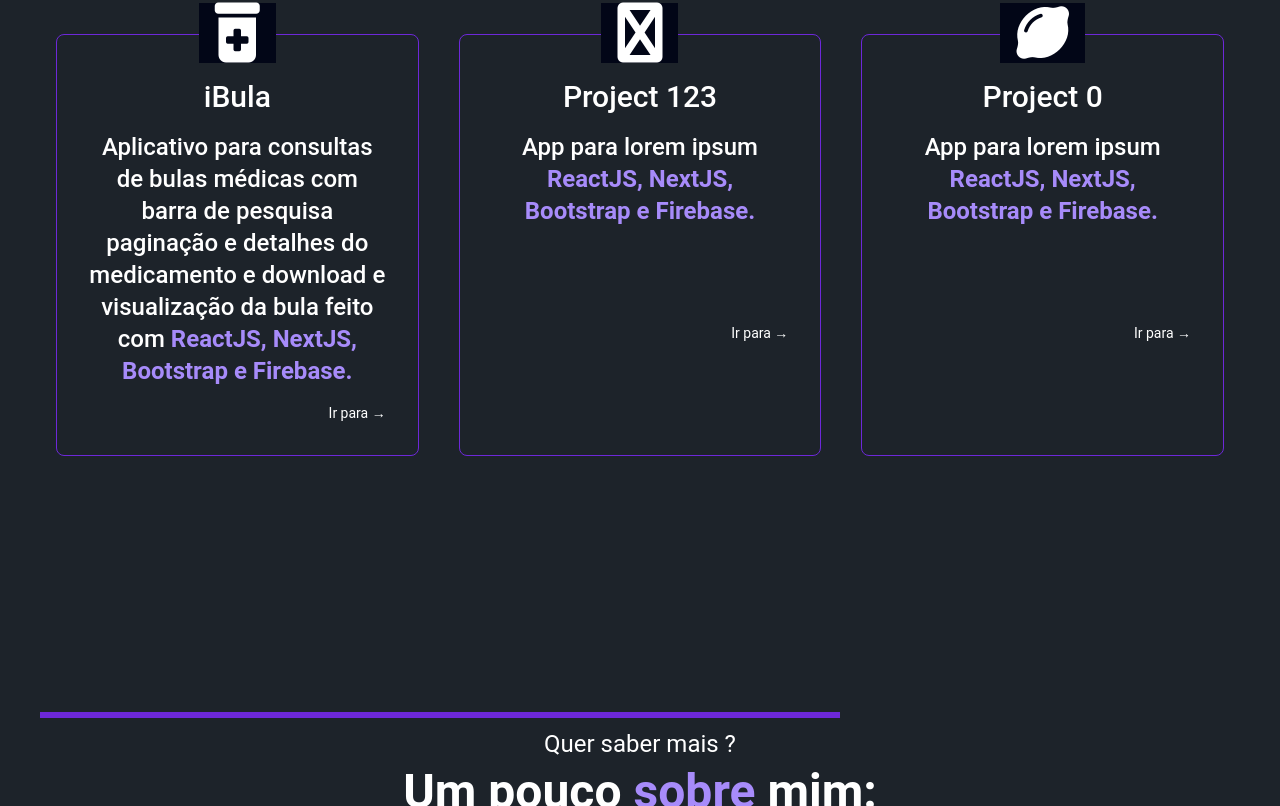
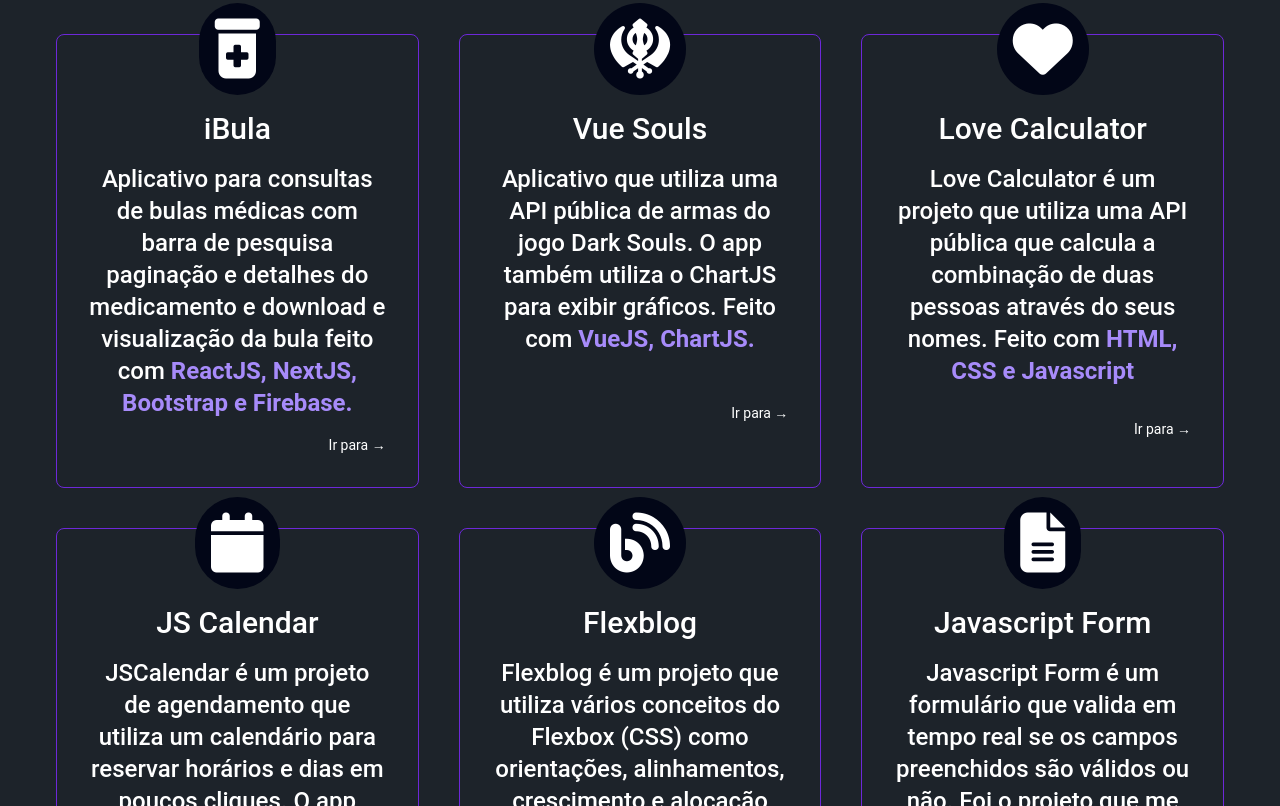
Before and after one commit to dezoliveira/folio, a SvelteKit app: page / in a window 1280 px wide. Shown: the part 1134-1940 px from the top of the page. Built offline with nearby package versions, Linux system fonts and the light colour scheme.

Commit message:
New Projects data

```diff
--- a/src/components/Main.svelte
+++ b/src/components/Main.svelte
@@ -9,16 +9,34 @@
       stacks: 'ReactJS, NextJS, Bootstrap e Firebase.'
     },
     {
-      name: 'Project 123',
-      icon: 'fa-solid fa-algolia',
-      description: 'App para lorem ipsum',
-      stacks: 'ReactJS, NextJS, Bootstrap e Firebase.'
+      name: 'Vue Souls',
+      icon: 'fa-solid fa-khanda',
+      description: 'Aplicativo que utiliza uma API pública de armas do jogo Dark Souls. O app também utiliza o ChartJS para exibir gráficos. Feito com',
+      stacks: 'VueJS, ChartJS.'
     },
     {
-      name: 'Project 0',
-      icon: 'fa-solid fa-lemon',
-      description: 'App para lorem ipsum',
-      stacks: 'ReactJS, NextJS, Bootstrap e Firebase.'
+      name: 'Love Calculator',
+      icon: 'fa-solid fa-heart',
+      description: 'Love Calculator é um projeto que utiliza uma API pública que calcula a combinação de duas pessoas através do seus nomes. Feito com',
+      stacks: ' HTML, CSS e Javascript'
+    },
+    {
+      name: 'JS Calendar',
+      icon: 'fa-solid fa-calendar',
+      description: 'JSCalendar é um projeto de agendamento que utiliza um calendário para reservar horários e dias em poucos cliques. O app utiliza o local storage para reservar os agendamentos. Feito com',
+      stacks: 'HTML, CSS e Javascript.'
+    },
+    {
+      name: 'Flexblog',
+      icon: 'fa-solid fa-blog',
+      description: 'Flexblog é um projeto que utiliza vários conceitos do Flexbox (CSS) como orientações, alinhamentos, crescimento e alocação dos blocos. Feito com',
+      stacks: 'HTML, CSS e Javascript.'
+    },
+    {
+      name: 'Javascript Form',
+      icon: 'fa-solid fa-file-lines',
+      description: 'Javascript Form é um formulário que valida em tempo real se os campos preenchidos são válidos ou não. Foi o projeto que me fez entrar na área. Feito com',
+      stacks: 'HTML, CSS e Javascript.'
     },
   ]
 
--- a/src/components/Step.svelte
+++ b/src/components/Step.svelte
@@ -9,8 +9,8 @@
   group cursor-pointer hover:border-violet-400 duration-200"
 >
   <div class="bg-slate-950 grid place-items-center px-4 text-5xl md:text-6xl
-  -mt-10 sm:mt-12 md:-mt-12 lg:-mt-16 mx-auto duration-200">
-    <i class={step.icon} />
+  -mt-10 sm:mt-12 md:-mt-12 lg:-mt-16 mx-auto duration-200 p-4 rounded-full">
+    <i class="{step.icon}" />
   </div>
   <h3 class="font-medium text-2xl sm:text-2xl md:text-3xl">
     {step.name}
```
Also changed, not shown: static/images/profile.jpg (deleted).
